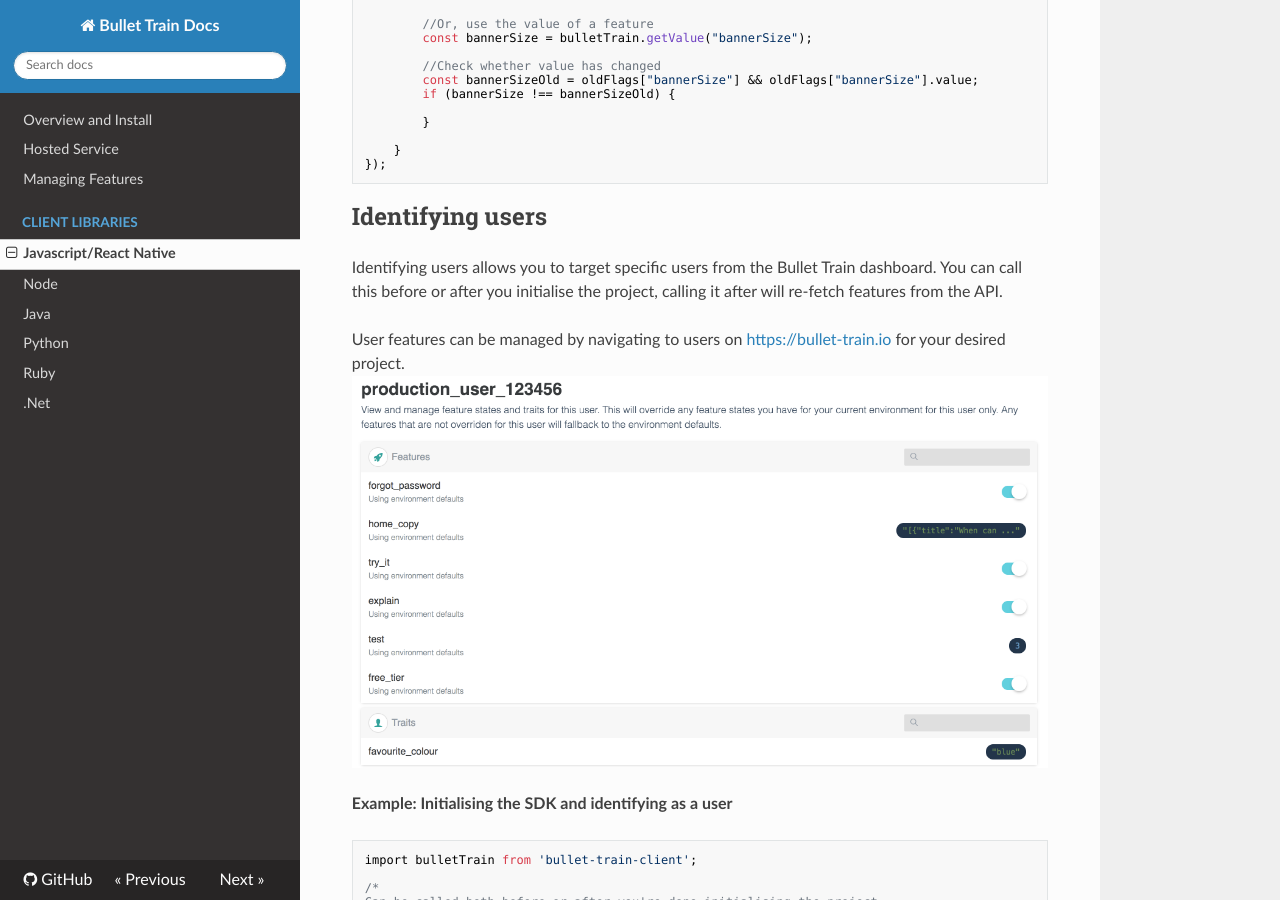
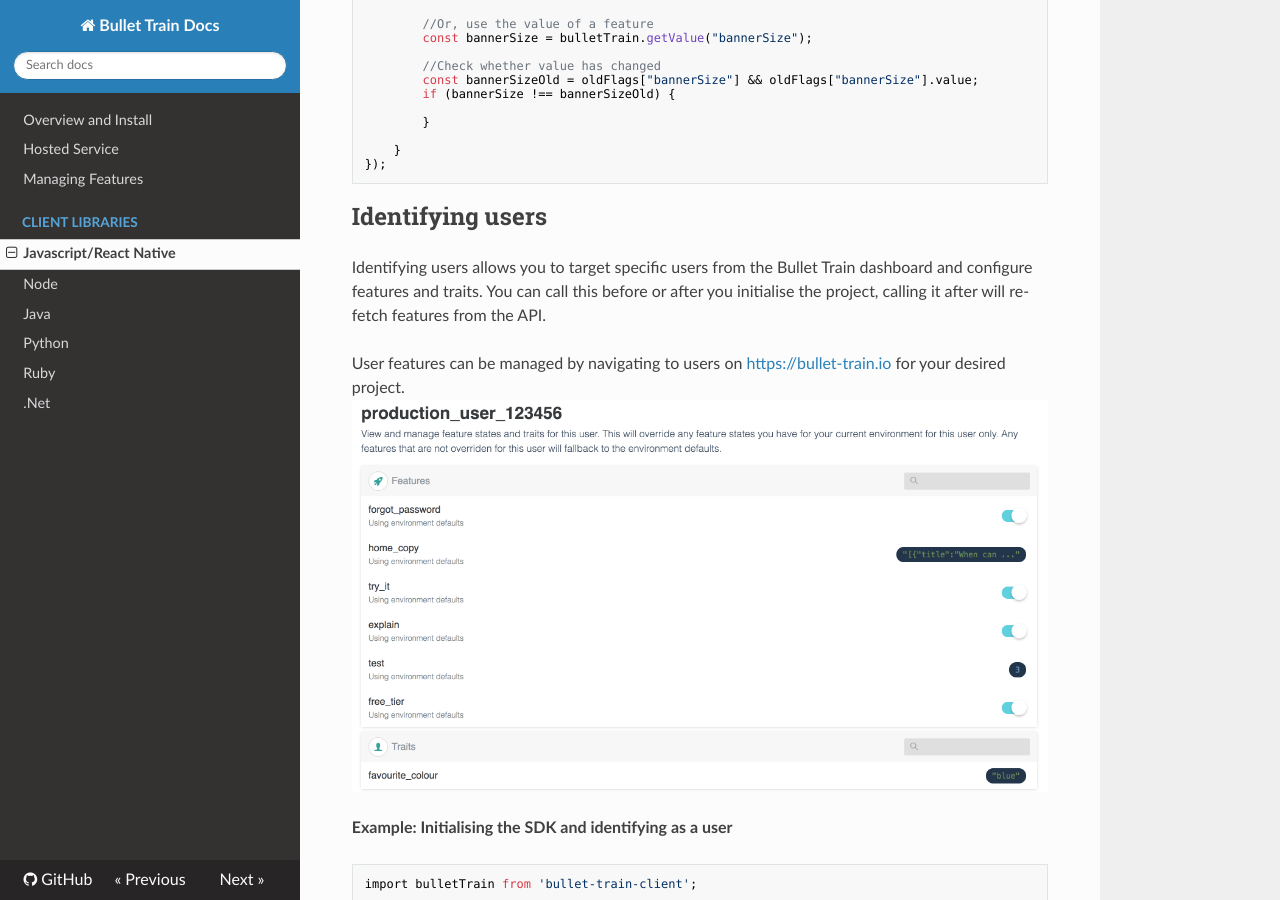
Before and after one commit to Flagsmith/flagsmith-docs, an MkDocs documentation site: the page built from docs/clients/javascript.md, in a window 1280 px wide and 900 px high, scrolled down 1484 px. Built offline with MkDocs 1.6.1, drawn with Linux system fonts in a browser that asks for light colours; nearby versions of some CDN libraries; old or Windows-style settings are respelled for this version of MkDocs.

Commit message:
tweak copy

```diff
--- a/docs/clients/javascript.md
+++ b/docs/clients/javascript.md
@@ -67,7 +67,7 @@ bulletTrain.init({
 
 ## Identifying users
 
-Identifying users allows you to target specific users from the Bullet Train dashboard. You can call this before or after you initialise the project, calling it after will re-fetch features from the API.
+Identifying users allows you to target specific users from the Bullet Train dashboard and configure features and traits. You can call this before or after you initialise the project, calling it after will re-fetch features from the API.
 
 User features can be managed by navigating to users on [https://bullet-train.io](https://bullet-train.io) for your desired project.
  <img src="/images/user-features.png"/>
```
